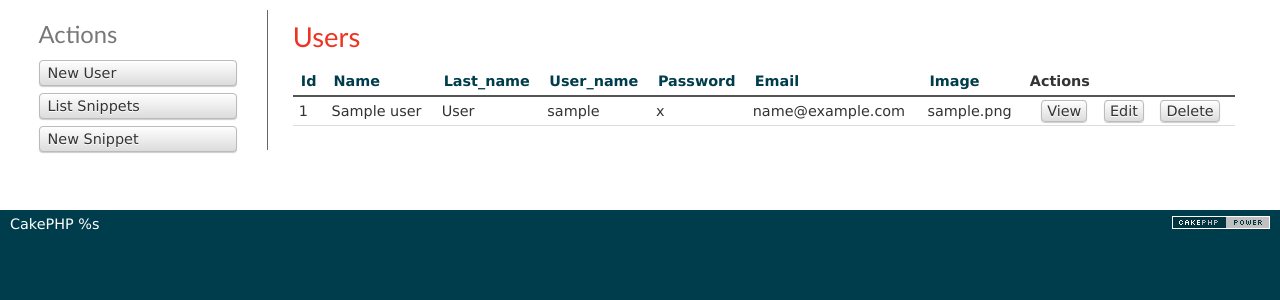
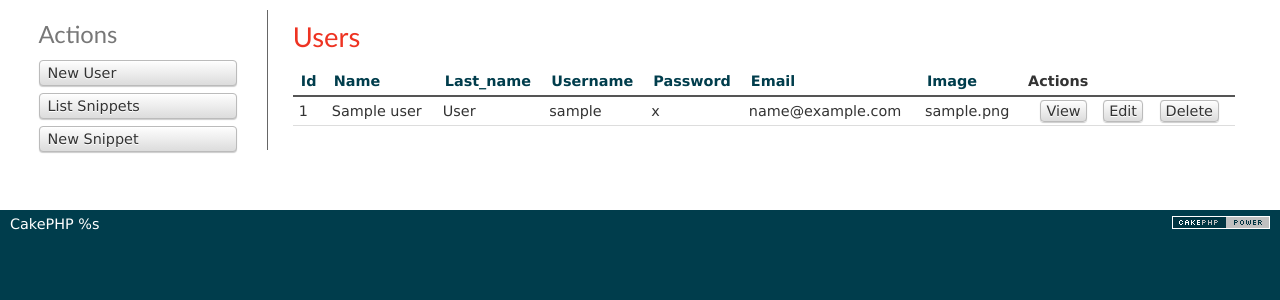
Before and after one commit to MARFMS/ZER0ES, a CakePHP app: the page made by cakephp-2.7.5/app/View/Users/index.ctp in a window 1280 px wide. Shown: the part 47-347 px from the top of the page. Run offline with PHP 8.4 and a stand-in for CakePHP, Linux system fonts and the light colour scheme; the template is opened without the code that fills it: most values are stand-ins (such as "Sample title", 1, 10 or a date in 2020); some libraries are stand-ins or nearby versions.

Commit message:
Cambios DB
user_name por username

```diff
--- a/cakephp-2.7.5/app/View/Users/edit.ctp
+++ b/cakephp-2.7.5/app/View/Users/edit.ctp
@@ -6,7 +6,7 @@
 		echo $this->Form->input('id');
 		echo $this->Form->input('name');
 		echo $this->Form->input('last_name');
-		echo $this->Form->input('user_name');
+		echo $this->Form->input('username');
 		echo $this->Form->input('password');
 		echo $this->Form->input('email');
 		echo $this->Form->input('image');
--- a/cakephp-2.7.5/app/View/Users/index.ctp
+++ b/cakephp-2.7.5/app/View/Users/index.ctp
@@ -6,7 +6,7 @@
 			<th><?php echo $this->Paginator->sort('id'); ?></th>
 			<th><?php echo $this->Paginator->sort('name'); ?></th>
 			<th><?php echo $this->Paginator->sort('last_name'); ?></th>
-			<th><?php echo $this->Paginator->sort('user_name'); ?></th>
+			<th><?php echo $this->Paginator->sort('username'); ?></th>
 			<th><?php echo $this->Paginator->sort('password'); ?></th>
 			<th><?php echo $this->Paginator->sort('email'); ?></th>
 			<th><?php echo $this->Paginator->sort('image'); ?></th>
```
